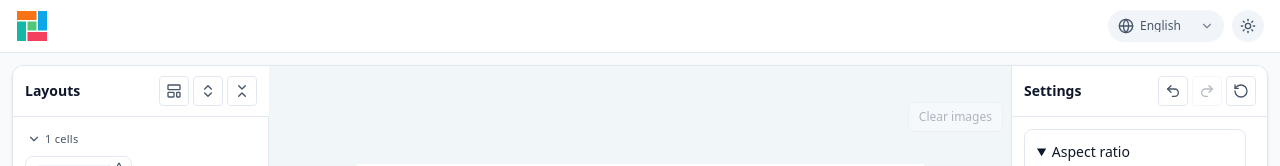
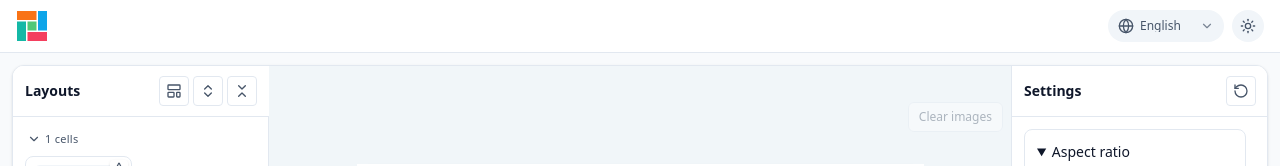
Before and after one commit to fearless9653/fusion, a Vue app: page / in a window 1280 px wide. Shown: the top 166 px of the page. Built offline with nearby package versions, Linux system fonts and the light colour scheme.

Commit message:
chore(ui): remove undo/redo buttons, keep reset styles

```diff
--- a/src/features/canvas/components/StylePanel.vue
+++ b/src/features/canvas/components/StylePanel.vue
@@ -1,7 +1,7 @@
 <script setup lang="ts">
 import { ref } from 'vue'
 import { useI18n } from 'vue-i18n'
-import { Redo2, RotateCcw, Undo2 } from '@lucide/vue'
+import { RotateCcw } from '@lucide/vue'
 import { useCollageStore } from '@/features/canvas'
 import AspectSection from '@/features/canvas/components/style-panel/AspectSection.vue'
 import StyleControlsSection from '@/features/canvas/components/style-panel/StyleControlsSection.vue'
@@ -105,20 +105,6 @@ async function onCopy(): Promise<void> {
     >
       <h2 class="font-semibold text-ink">{{ t('collage.settings') }}</h2>
       <div class="flex gap-1">
-        <IconToolbarButton
-          :label="t('collage.undo')"
-          :disabled="!collage.undoAvailable"
-          @click="collage.undo()"
-        >
-          <Undo2 class="h-4 w-4" aria-hidden="true" />
-        </IconToolbarButton>
-        <IconToolbarButton
-          :label="t('collage.redo')"
-          :disabled="!collage.redoAvailable"
-          @click="collage.redo()"
-        >
-          <Redo2 class="h-4 w-4" aria-hidden="true" />
-        </IconToolbarButton>
         <IconToolbarButton :label="t('collage.resetStyles')" @click="collage.resetStyles()">
           <RotateCcw class="h-4 w-4" aria-hidden="true" />
         </IconToolbarButton>
```
